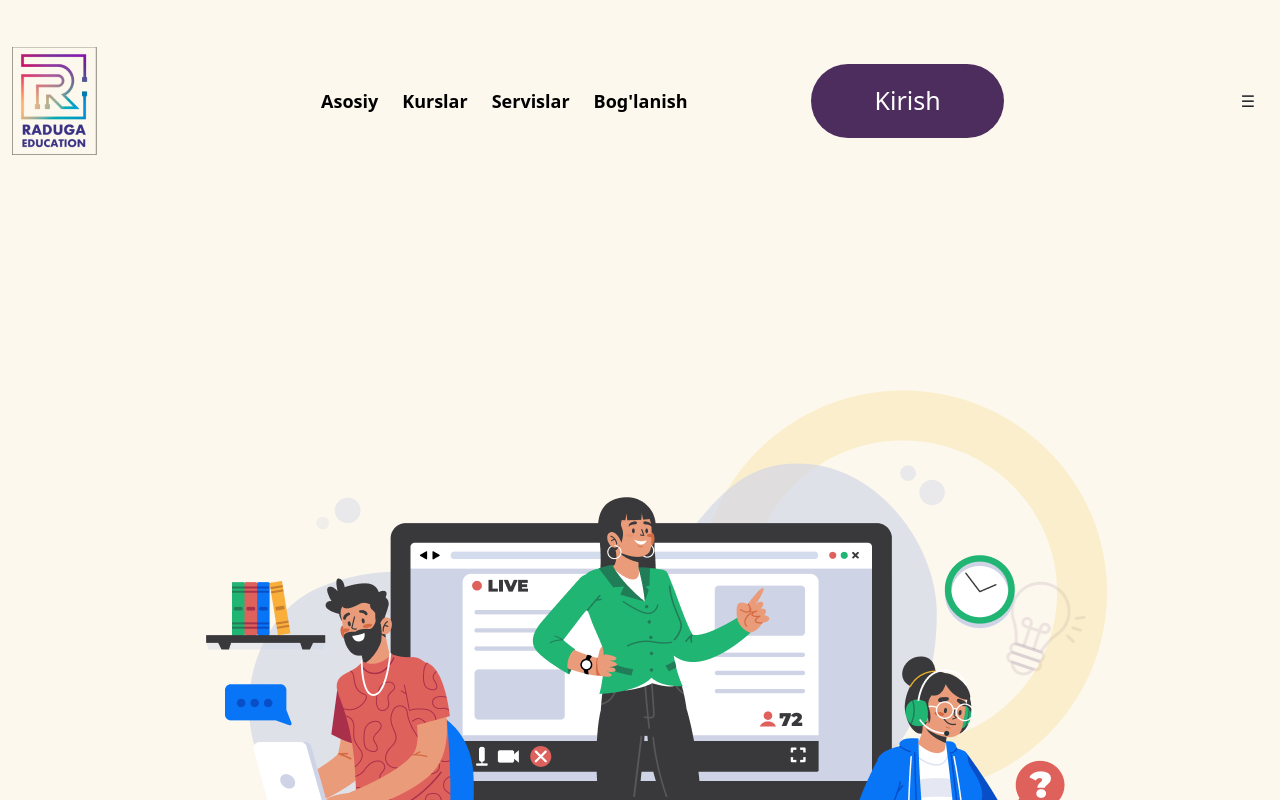
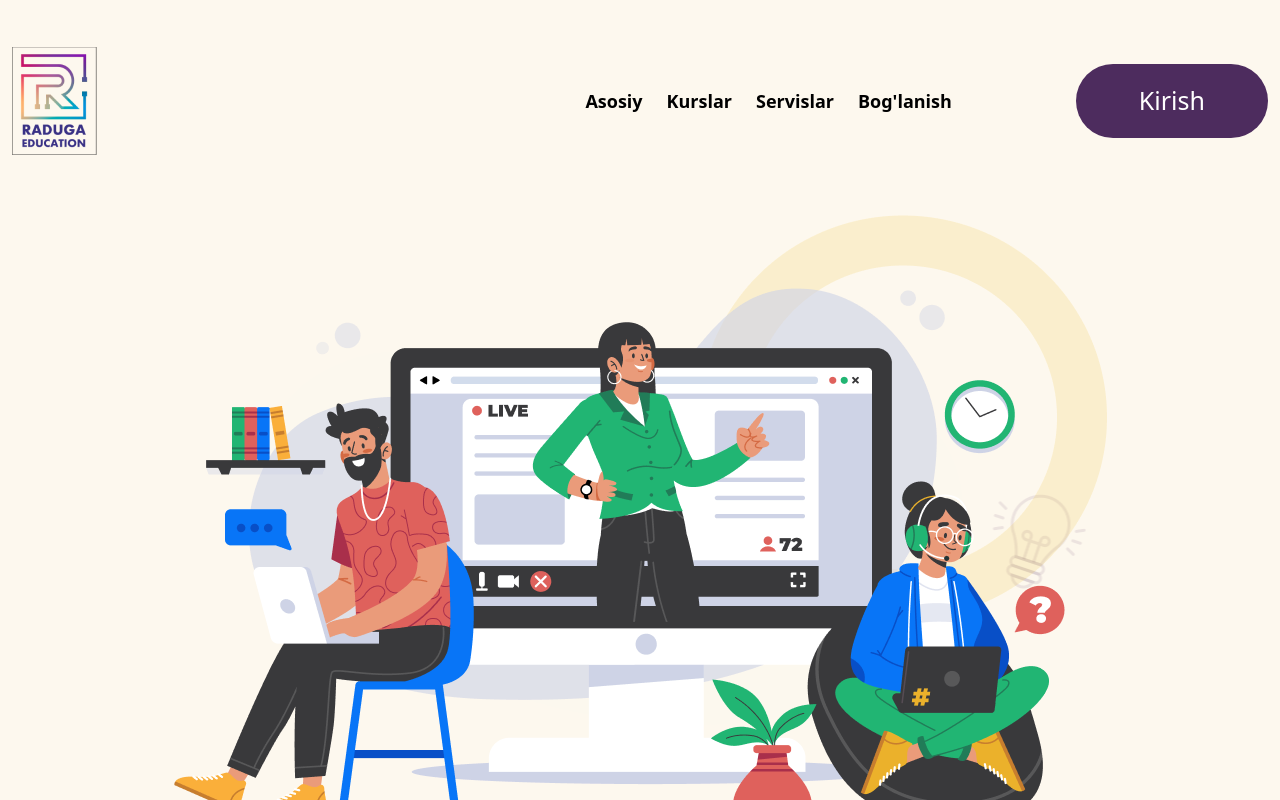
Before and after one commit to WebCoderLider/TEAM, a React (Vite) app in the folder frontend/: page / in a window 1280 px wide. Shown: the top 800 px of the page. Built offline with nearby package versions, Linux system fonts and the light colour scheme.

Commit message:
bugs fixed header and hero

```diff
--- a/frontend/src/components/header/Header.jsx
+++ b/frontend/src/components/header/Header.jsx
@@ -3,16 +3,6 @@ import './header.scss'
 import Logo from '../../assets/images/Logo.png'
 import { useRef } from 'react'
 const Header = () => {
-  const navbar = useRef()
-  const responsiveNavbarClose = (evt) => {
-    if (evt.target.className == 'responsive__navbar') {
-      evt.target.className = 'd-none'
-    }
-  }
-  const toggleNavbarOn = (e) => {
-    navbar.current.className = ''
-    e.target.className = 'd-none'
-  }
   return (
     <header className="header">
       <div className="container">
@@ -45,14 +35,8 @@ const Header = () => {
               Kirish
             </a>
           </ul>
-          <button onClick={toggleNavbarOn} className="btn ">
-            &#9776;
-          </button>
-          <div
-            className="responsive__navbar"
-            ref={navbar}
-            onClick={responsiveNavbarClose}
-          >
+
+          <div className="responsive__navbar">
             <ul className="gap-4 align-items-center header__responsive__list ">
               <li>
                 <a
--- a/frontend/src/components/hero/hero.scss
+++ b/frontend/src/components/hero/hero.scss
@@ -1,6 +1,5 @@
 .hero {
   background-color: #fdf8ee;
-  padding-top: 175px;
   padding-bottom: 227px;
   background-image: url('../../assets/images/heroBg.png');
   background-position: center;
```
